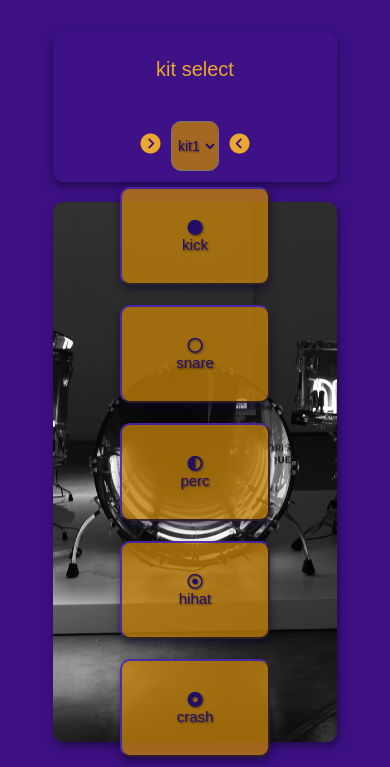
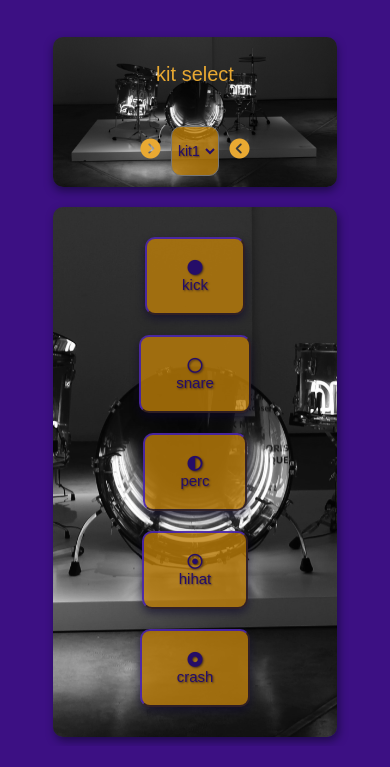
Before and after one commit to trikalex/pp2-js-drumkit, a plain HTML site: page index.html in a window 390 px wide. Shown: the part 114-881 px from the top of the page. After the commit the page ends 860 px from the top, so only its background shows below. Drawn offline with Linux system fonts and the light colour scheme; a web font is replaced by a local one.

Commit message:
Add responsive design styling for buttons

```diff
--- a/assets/css/style.css
+++ b/assets/css/style.css
@@ -41,12 +41,15 @@ h1 :hover {
 /* Drumkit select container */
 
 .kit {
-    background-color: #3f1286ea;
+    background-image: url(/assets/images/drumkit.jpg);
+    background-position: center center;
+    background-size: cover;
+    /* background-color: #3e128696; */
     border-color:rgba(27, 9, 129, 0.733);
     border-radius: 10px;
     margin: 10px;
     font-size: 20px;
-    color: #e9a82e;
+    color: #e9a932;
     box-shadow: 0px 4px 8px rgba(13, 8, 43, 0.616);
 }
 
@@ -129,3 +132,13 @@ h1 :hover {
     padding: 35px 55px;
     transition: all 0.2s ease-in-out;
 }
+
+/* Responsive design styling */
+
+@media (max-width: 563px) {
+    .btn {
+        padding: 20px 35px;
+        margin: 10px;
+        min-width: 100px;
+     }
+}
```
